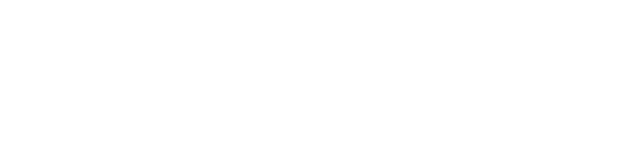
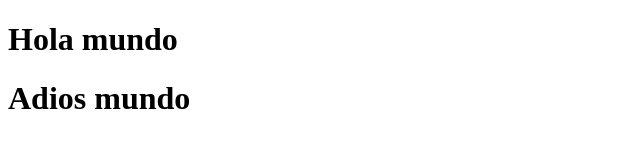
Before and after one commit to JuanmaLop/Laboratorio1, a plain HTML site: page index.html in a window 1280 px wide. Shown: the whole page, without its empty margins (0-640 px from the left). Drawn offline with Linux system fonts and the light colour scheme.

Commit message:
feat: cambios index

```diff
--- a/index.html
+++ b/index.html
@@ -6,6 +6,7 @@
     <title>Document</title>
 </head>
 <body>
-
+    <h1>Hola mundo</h1>
+    <h1>Adios mundo</h1>
 </body>
 </html>
```
